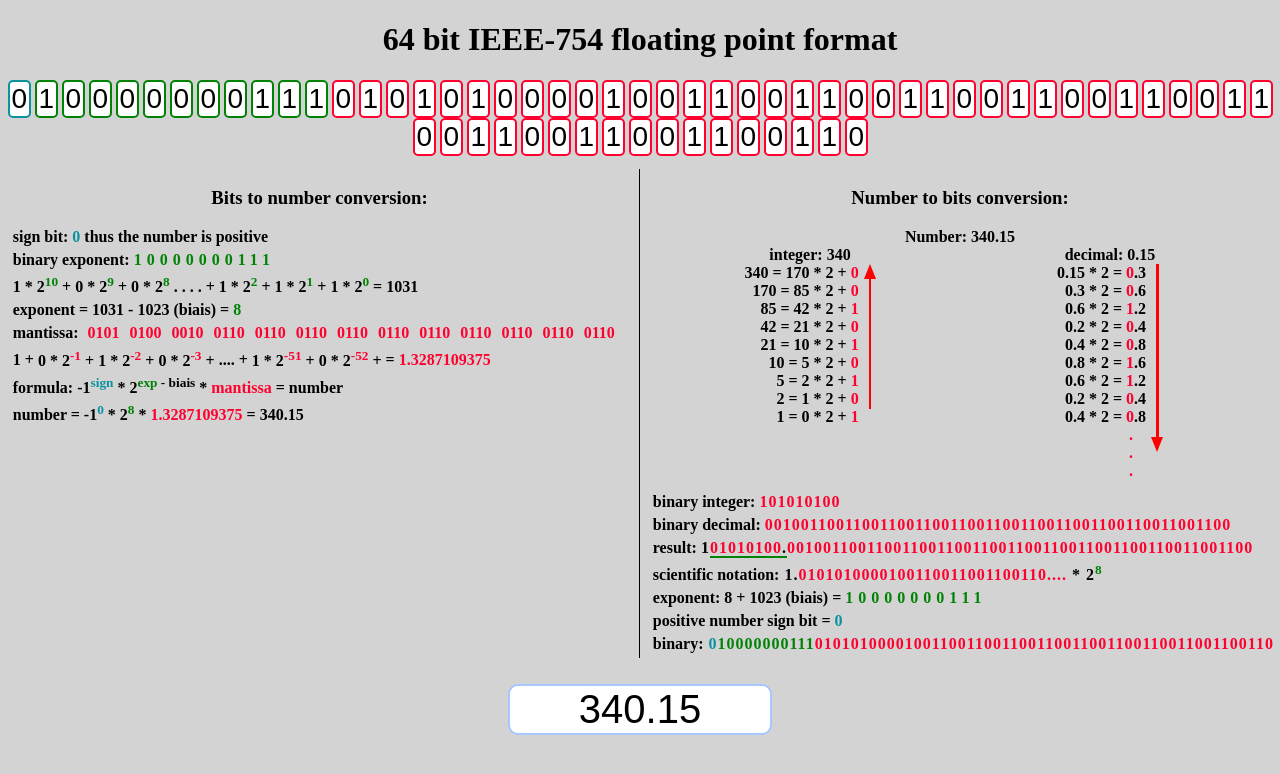
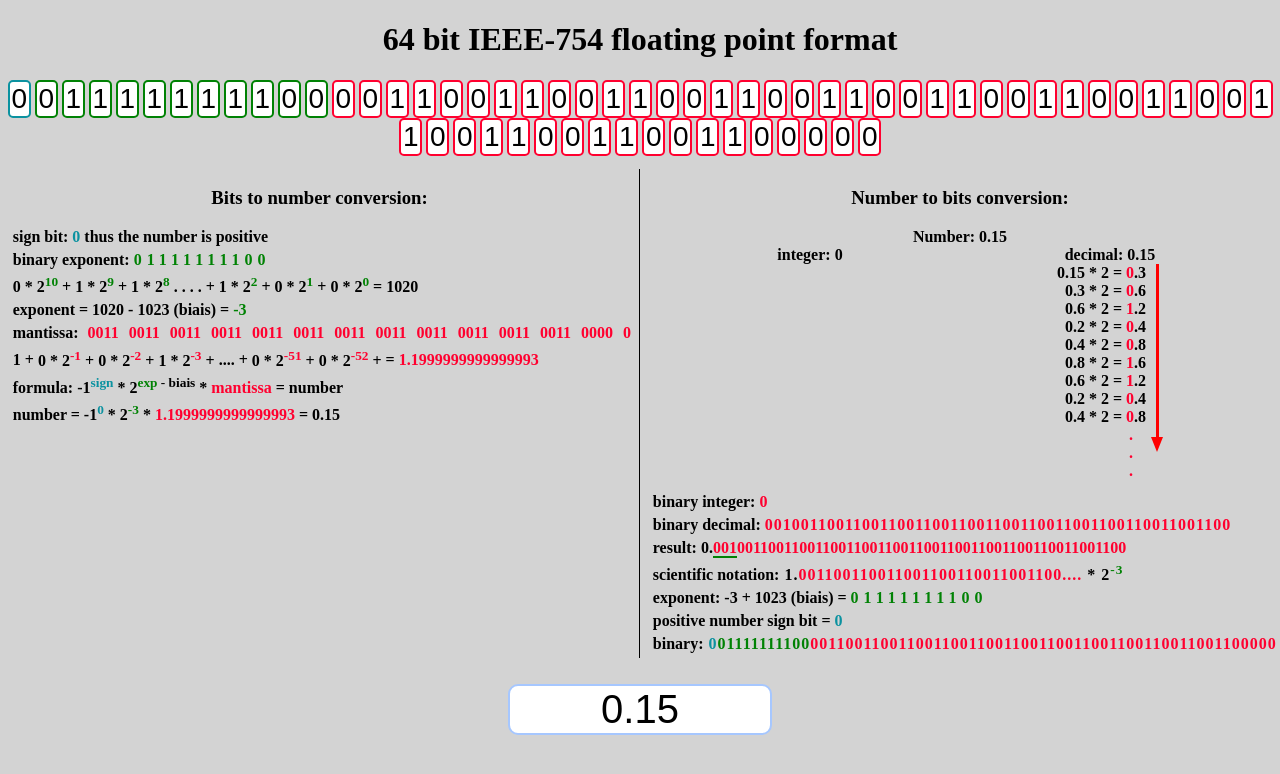
Before and after one commit to lockee14/64_bit_IEEE-754_convertor, a React (Create React App) app: page / in a window 1280 px wide. Shown: the top 774 px of the page. Built offline with nearby package versions, Linux system fonts and the light colour scheme.

Commit message:
correct a mistake with binDec, add support for react github pages

```diff
--- a/src/App.tsx
+++ b/src/App.tsx
@@ -36,7 +36,7 @@
   constructor(props: any) {
     super(props)
     this.state = {
-      number: "340.15",
+      number: "0.15",
       binary: "",
     };
   }
@@ -65,6 +65,7 @@
       [this.number, this.exponent, this.mantissa] = binToNum(this.binary);
       [ , this.binSign, this.binInt, this.binDec, this.integer, this.decimal, templateBin, templateDec, templateMan] = numToBin(this.number);
     } else /*if (this.number !== "" && this.number !== "0")*/ {
+      console.log("number: ", this.number);
       this.number = this.number === "" ? "0" : this.number;
       [this.binary, this.binSign, this.binInt, this.binDec, this.integer, this.decimal, templateBin, templateDec, templateMan] = numToBin(this.number);
       [ , this.exponent, this.mantissa] = binToNum(this.binary);
@@ -230,7 +231,10 @@
 
   explainToBits(props: any) {
     const number = this.number;
-
+    console.log("explainToBits scientifi notation: ")
+    console.log("binDec: ", this.binDec);
+    console.log("this.binDec.slice(this.binDec.indexOf(1))[0]: ", this.binDec.slice(this.binDec.indexOf("1"))[0])
+    console.log("this.binDec.slice(this.binDec.indexOf(1) + 1): ", this.binDec.slice(this.binDec.indexOf("1") + 1))
     return(
       <div>
         <h4>Number: {number}</h4>
@@ -261,7 +265,7 @@
           </div>
         </div>
         <div className="displayResult">
-          <p>binary integer: <span className="displayBin mantissa">{this.binInt === "" ? "no integer part" : this.binInt}</span></p>
+          <p>binary integer: <span className="displayBin mantissa">{this.binInt === "" ? "0" : this.binInt}</span></p>
           <p>binary decimal: <span className="displayBin mantissa">{this.binDec}</span></p>
           <p>result: {props.templateMan}</p>
           <p>scientific notation:
@@ -269,7 +273,7 @@
                <span className="displayBin">
                  {" " + this.binInt.slice(0, 1)}.
                  <span className="mantissa">
-                   {this.binInt.slice(1)}{this.binDec.slice(0, 20)}....
+                   {this.binInt.slice(1).concat(this.binDec).slice(0,30)}{/*this.binDec.slice(0, 25)*/}....
                  </span>
                  {" * 2"}
                  <sup className="exponent">{this.exponent}</sup>
@@ -277,8 +281,10 @@
                :
                <span className="displayBin">
                  {" " + this.binDec.slice(this.binDec.indexOf("1"))[0]}.
+                 {/* {this.binDec.indexOf("1") === -1 ? " 0" : " 1"}. */}
                  <span className="mantissa">
-                   {this.binDec.slice(this.binDec.indexOf("1") + 1)}
+                   {this.binDec.slice(this.binDec.indexOf("1") + 1).slice(0, 30)}....
+                   {/* {this.binDec} */}
                  </span>
                  {" * 2"}
                  <sup className="exponent">{this.exponent}</sup>
@@ -323,7 +329,7 @@
   const binSign = number[0] === "-" ? "1" : "0";
   const [binInt, templateBin] = intToBin(int);
   let [binDec, templateDec] = decToInt(dec);
-
+  console.log("number to bin decimal: ", binDec);
   templateDec.push(<p className="mantissa">.</p>, <p className="mantissa">.</p>, <p className="mantissa">.</p>)
 
 
@@ -331,8 +337,8 @@
     [0, <span className="displayBin"><span className="mantissa">{binDec.join('')}</span></span>]
     : findExponent(binInt, binDec);
 
-  binDec = binInt.length ? binDec : binDec.slice(binDec.findIndex((x) => x === "1") + 1);
-
+  // binDec = binInt.length ? binDec : binDec.slice(binDec.findIndex((x) => x === "1") + 1);
+  console.log("binDec deja slice: ", binDec)
 
   const binExp = new Array(11).fill("0").map((x, i) => {
     if(exponent >= Math.pow(2, 10 - i)) {
@@ -341,8 +347,8 @@
     }
     return x;
   })
-
-  let bitNum = [binSign].concat(binExp).concat(binInt.slice(1).concat(binDec));
+  let adjustedBinDec = binInt.length ? binDec : binDec.slice(binDec.findIndex((x) => x === "1") + 1);
+  let bitNum = [binSign].concat(binExp).concat(binInt.slice(1).concat(adjustedBinDec));
   if(bitNum.length < 64) {
     const fill = 64 - bitNum.length;
     for(let i = 0; i <= fill; i++) {
```
Also changed, not shown: package.json (+7 -1 lines).
